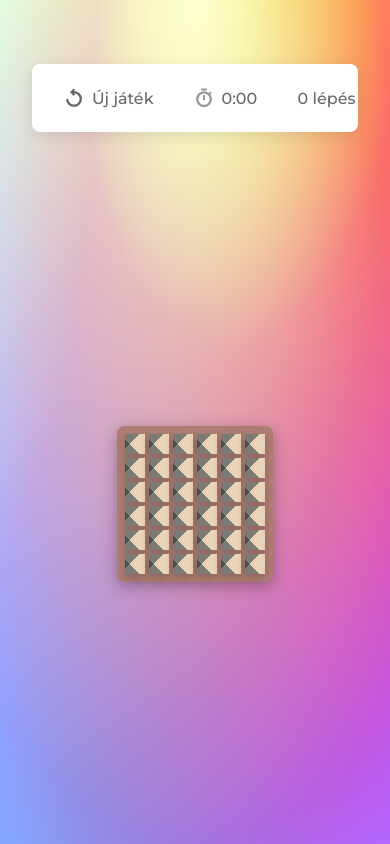
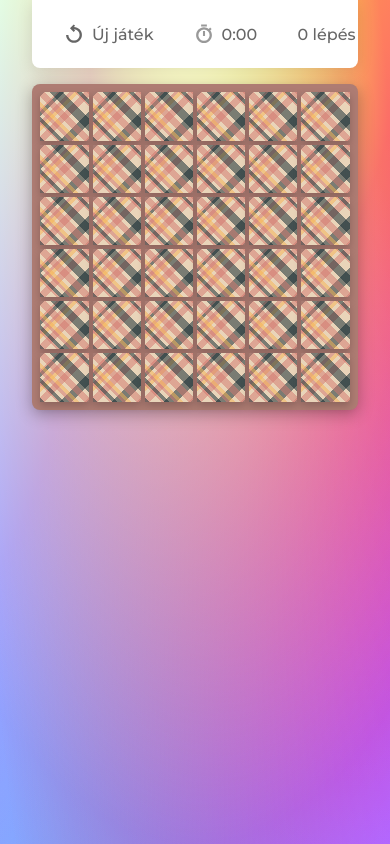
Before and after one commit to violapeter/memorygame, a plain HTML site: page index.html in a window 390 px wide. Drawn offline with Linux system fonts and the light colour scheme.

Commit message:
fix: responsive styling and card background resizing

```diff
--- a/style.css
+++ b/style.css
@@ -24,6 +24,14 @@ h1, h2 {
   text-align: center;
 }
 
+.layout-wrapper {
+  height: 100vh;
+  max-width: 800px;
+  width: 100%;
+  display: flex;
+  flex-direction: column;
+}
+
 .layout {
   display: flex;
   flex-direction: column;
@@ -43,7 +51,7 @@ h1, h2 {
   margin: 4rem 0;
 }
 
-@media screen and (max-height: 600px) {
+@media screen and (max-height: 996px) {
   .header {
     border-radius: 0 0 8px 8px;
     margin: 0 0 16px;
@@ -108,20 +116,17 @@ h1, h2 {
 
 .board-wrapper {
   flex-direction: column;
-  flex: 1;
+  flex: 1 0 auto;
   min-height: 0;
   display: flex;
-  justify-content: center;
+  margin: 0 0 32px;
+  position: relative;
   align-items: center;
-  margin: 0 0 32px;
 }
 
 .board {
-  flex: 1 ;
   display: grid;
   grid-gap: min(1vh, 1vw);
-  height: 800px;
-  width: 800px;
   grid-template-columns: repeat(var(--grid), 1fr);
   grid-template-rows: repeat(var(--grid), 1fr);
   background: #ae7c73;
@@ -129,25 +134,21 @@ h1, h2 {
   border-radius: 8px;
   box-shadow: 0 4px 16px rgba(0, 0, 0, .3);
   box-sizing: border-box;
+  position: absolute;
+  width: 100%;
 }
 
-@media screen and (max-width: 980px),
-       screen and (max-height: 960px) {
-  .layout-wrapper {
+@media screen and (max-height: 996px) {
+  .board {
+    height: 100%;
+    width: auto;
+  }
+}
+
+@media (aspect-ratio: 1/1), (aspect-ratio: 1/2), (orientation: portrait) {
+  .board {
+    height: auto;
     width: 100%;
-    height: 100%;
-    min-height: 420px;
-    display: flex;
-    flex-direction: column;
-  }
-
-  .board {
-    flex: 0;
-    min-width: 0;
-    max-width: 100%;
-    max-height: 100%;
-    aspect-ratio: 1;
-    width: auto;
   }
 }
 
@@ -215,21 +216,61 @@ h1, h2 {
 
 .card-back {
   background-color: hsl(34, 53%, 82%);
-  background-image: repeating-linear-gradient(45deg, transparent 5px, hsla(197, 62%, 11%, 0.5) 5px, hsla(197, 62%, 11%, 0.5) 10px,
-  hsla(5, 53%, 63%, 0) 10px, hsla(5, 53%, 63%, 0) 35px, hsla(5, 53%, 63%, 0.5) 35px, hsla(5, 53%, 63%, 0.5) 40px,
-  hsla(197, 62%, 11%, 0.5) 40px, hsla(197, 62%, 11%, 0.5) 50px, hsla(197, 62%, 11%, 0) 50px, hsla(197, 62%, 11%, 0) 60px,
-  hsla(5, 53%, 63%, 0.5) 60px, hsla(5, 53%, 63%, 0.5) 70px, hsla(35, 91%, 65%, 0.5) 70px, hsla(35, 91%, 65%, 0.5) 80px,
-  hsla(35, 91%, 65%, 0) 80px, hsla(35, 91%, 65%, 0) 90px, hsla(5, 53%, 63%, 0.5) 90px, hsla(5, 53%, 63%, 0.5) 110px,
-  hsla(5, 53%, 63%, 0) 110px, hsla(5, 53%, 63%, 0) 120px, hsla(197, 62%, 11%, 0.5) 120px, hsla(197, 62%, 11%, 0.5) 140px
-  ),
-  repeating-linear-gradient(135deg, transparent 5px, hsla(197, 62%, 11%, 0.5) 5px, hsla(197, 62%, 11%, 0.5) 10px,
-    hsla(5, 53%, 63%, 0) 10px, hsla(5, 53%, 63%, 0) 35px, hsla(5, 53%, 63%, 0.5) 35px, hsla(5, 53%, 63%, 0.5) 40px,
-    hsla(197, 62%, 11%, 0.5) 40px, hsla(197, 62%, 11%, 0.5) 50px, hsla(197, 62%, 11%, 0) 50px, hsla(197, 62%, 11%, 0) 60px,
-    hsla(5, 53%, 63%, 0.5) 60px, hsla(5, 53%, 63%, 0.5) 70px, hsla(35, 91%, 65%, 0.5) 70px, hsla(35, 91%, 65%, 0.5) 80px,
-    hsla(35, 91%, 65%, 0) 80px, hsla(35, 91%, 65%, 0) 90px, hsla(5, 53%, 63%, 0.5) 90px, hsla(5, 53%, 63%, 0.5) 110px,
-    hsla(5, 53%, 63%, 0) 110px, hsla(5, 53%, 63%, 0) 140px, hsla(197, 62%, 11%, 0.5) 140px, hsla(197, 62%, 11%, 0.5) 160px
-  );
+  background-image:
+    repeating-linear-gradient(
+      45deg,
+      transparent 2.5%,
+      hsla(197, 62%, 11%, 0.5) 2.5%,
+      hsla(197, 62%, 11%, 0.5) 5%,
+      hsla(5, 53%, 63%, 0) 5%,
+      hsla(5, 53%, 63%, 0) 17.5%,
+      hsla(5, 53%, 63%, 0.5) 17.5%,
+      hsla(5, 53%, 63%, 0.5) 20%,
+      hsla(197, 62%, 11%, 0.5) 20%,
+      hsla(197, 62%, 11%, 0.5) 25%,
+      hsla(197, 62%, 11%, 0) 25%,
+      hsla(197, 62%, 11%, 0) 30%,
+      hsla(5, 53%, 63%, 0.5) 30%,
+      hsla(5, 53%, 63%, 0.5) 35%,
+      hsla(35, 91%, 65%, 0.5) 35%,
+      hsla(35, 91%, 65%, 0.5) 40%,
+      hsla(35, 91%, 65%, 0) 40%,
+      hsla(35, 91%, 65%, 0) 45%,
+      hsla(5, 53%, 63%, 0.5) 45%,
+      hsla(5, 53%, 63%, 0.5) 55%,
+      hsla(5, 53%, 63%, 0) 55%,
+      hsla(5, 53%, 63%, 0) 60%,
+      hsla(197, 62%, 11%, 0.5) 60%,
+      hsla(197, 62%, 11%, 0.5) 70%
+    ),
+    repeating-linear-gradient(
+      135deg,
+      transparent 2.5%,
+      hsla(197, 62%, 11%, 0.5) 2.5%,
+      hsla(197, 62%, 11%, 0.5) 5%,
+      hsla(5, 53%, 63%, 0) 5%,
+      hsla(5, 53%, 63%, 0) 17.5%,
+      hsla(5, 53%, 63%, 0.5) 17.5%,
+      hsla(5, 53%, 63%, 0.5) 20%,
+      hsla(197, 62%, 11%, 0.5) 20%,
+      hsla(197, 62%, 11%, 0.5) 25%,
+      hsla(197, 62%, 11%, 0) 25%,
+      hsla(197, 62%, 11%, 0) 30%,
+      hsla(5, 53%, 63%, 0.5) 30%,
+      hsla(5, 53%, 63%, 0.5) 35%,
+      hsla(35, 91%, 65%, 0.5) 35%,
+      hsla(35, 91%, 65%, 0.5) 40%,
+      hsla(35, 91%, 65%, 0) 40%,
+      hsla(35, 91%, 65%, 0) 45%,
+      hsla(5, 53%, 63%, 0.5) 45%,
+      hsla(5, 53%, 63%, 0.5) 55%,
+      hsla(5, 53%, 63%, 0) 55%,
+      hsla(5, 53%, 63%, 0) 70%,
+      hsla(197, 62%, 11%, 0.5) 70%,
+      hsla(197, 62%, 11%, 0.5) 80%
+    );
   box-shadow: 0 4px 8px rgba(0, 0, 0, .2);
+  background-size: cover;
 }
 
 .win {
```
